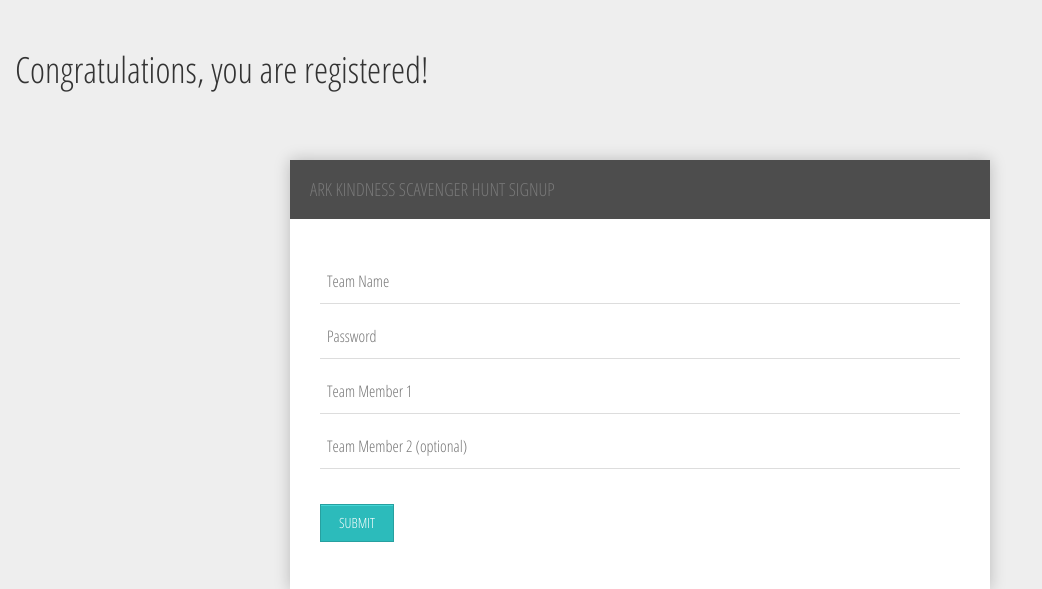
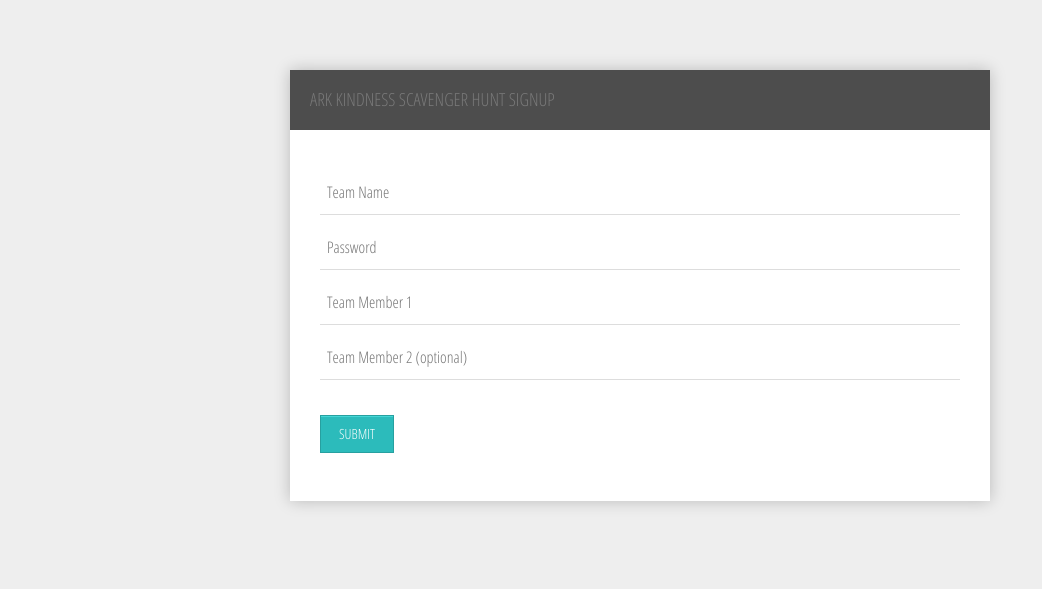
Before and after one commit to jonathanzhang99/GunnARK, a PHP site: page /signup.php in a window 1280 px wide. Shown: the top 589 px of the page, without its empty margins (0-1042 px from the left). Run offline with PHP 8.4, Linux system fonts and the light colour scheme; some libraries are stand-ins or nearby versions.

Commit message:
another small change

```diff
--- a/signup.php
+++ b/signup.php
@@ -2,7 +2,7 @@
 
 <?php startblock("body") ?>
 	<div class="container-fluid">
-		<div class="confirmation">
+		<div class="confirmation unconfirmed">
 			<h1>Congratulations, you are registered!</h1>
 		</div>
 		<div class="form-style">
```
